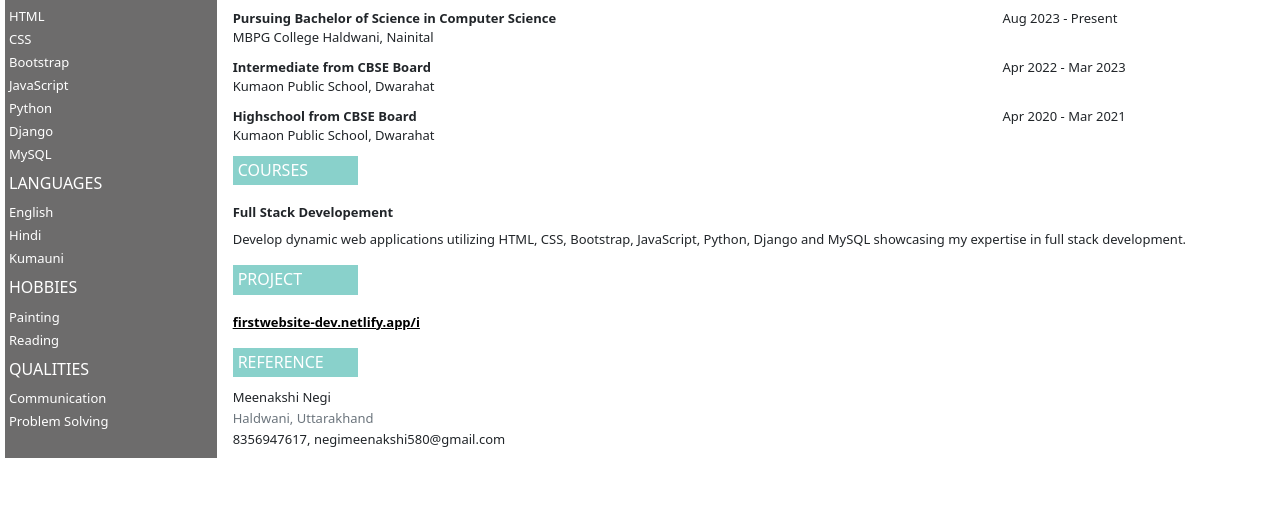
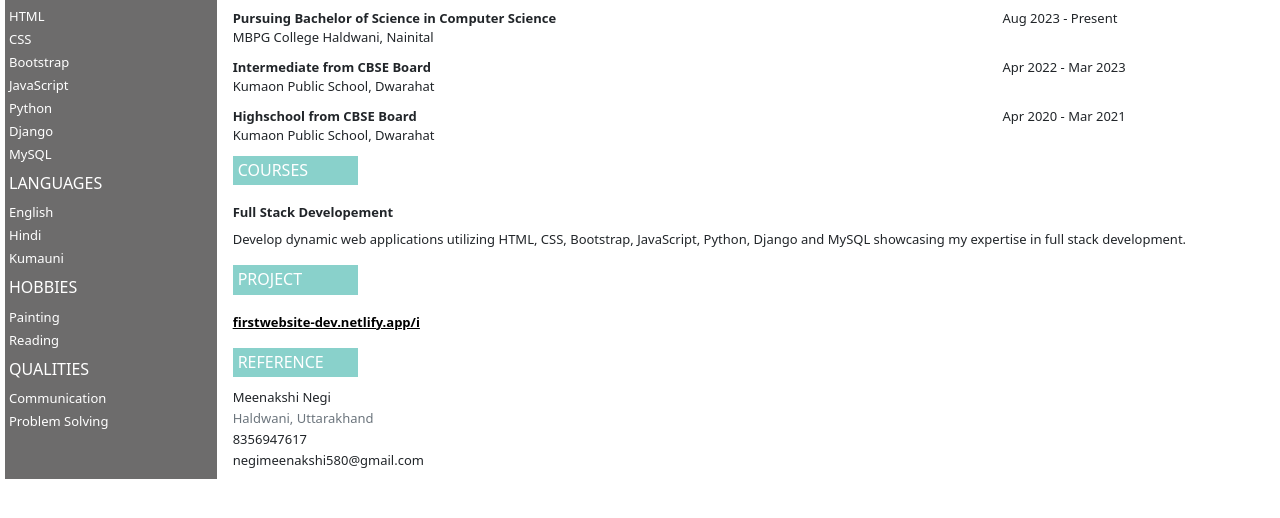
Before and after one commit to meenakshi263652/resume, a plain HTML site: page index.html in a window 1280 px wide. Shown: the part 190-708 px from the top of the page. Drawn offline with nearby package versions, Linux system fonts and the light colour scheme.

Commit message:
Add files via upload
css change

```diff
--- a/index.html
+++ b/index.html
@@ -278,7 +278,8 @@
                     <div class="col-lg-9 col-md-9 col-sm-9 reference">
                         <p class="reference">Meenakshi Negi</p>
                         <p class="reference text-secondary">Haldwani, Uttarakhand</p>
-                        <p class="reference">8356947617, negimeenakshi580@gmail.com</p>
+                        <p class="reference">8356947617</p>
+                        <p class="reference"> negimeenakshi580@gmail.com</p>
                     </div>
                 </div>
             </div>
```
